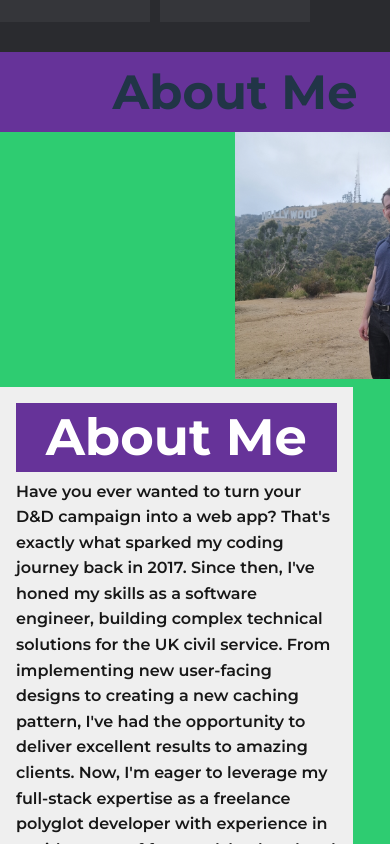
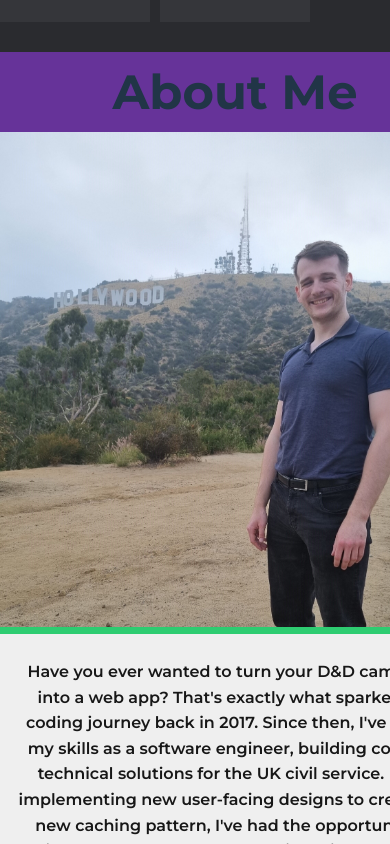
Before and after one commit to Christian-QA/Christian-QA.github.io, a React (Vite) app: page / in a window 390 px wide. Shown: the part 920-1764 px from the top of the page. Built offline with nearby package versions, Linux system fonts and the light colour scheme; the HTML template or start-up script is replaced by a standard one.

Commit message:
about draft layout

```diff
--- a/src/components/About.tsx
+++ b/src/components/About.tsx
@@ -22,7 +22,6 @@ const About: React.FC = () => {
                     </div>
                 </div>
                 <div className="text-container">
-                    <div className="about-me"><h1>{t('about.aboutMe')}</h1></div>
                     <div className="about-story">
                         <p>{t('about.paragraphOne')}</p>
                         <br></br>
--- a/src/lang/en.tsx
+++ b/src/lang/en.tsx
@@ -12,7 +12,6 @@ const Messages = {
                 "landing.tagline": "I create robust APIs and web components that empower businesses of all sizes.",
 
                 "about.header": "About Me",
-                "about.aboutMe": "About Me",
                 "about.paragraphOne": "Have you ever wanted to turn your D&D campaign into a web app? That's exactly what sparked my coding journey back in 2017. Since then, I've honed my skills as a software engineer, building complex technical solutions for the UK civil service. From implementing new user-facing designs to creating a new caching pattern, I've had the opportunity to deliver excellent results to amazing clients. Now, I'm eager to leverage my full-stack expertise as a freelance polyglot developer with experience in a wide range of frontend, backend and database technologies.",
                 "about.paragraphTwo": "Outside of code, I find balance through strength training, experimenting with new recipes in the kitchen, and creating pixel art. These passions fuel my creativity and problem-solving skills, which I bring to every project.",
 
--- a/src/styling/About.css
+++ b/src/styling/About.css
@@ -1,6 +1,7 @@
 .about-section {
     display: flex;
     align-items: center;
+    align-content: flex-end;
     max-width: 100%;
     max-height: 100%;
     background-color: #2ecc71;
@@ -8,22 +9,15 @@
 
 .image-container {
     flex: 0 0 50%;
-    max-width: 50%;
     max-height: 100%;
     height: auto;
     align-content: flex-end;
     text-align: right;
 }
 
-.image-placeholder { /* TODO - Delete later */
-    max-width: 40%;
-    padding-bottom: 100%; /* This maintains the aspect ratio of 3024 x 4032 */
-    height: auto;
-    max-height: 100%;
-}
-
 .portfolio-image {
-    max-width: 50%;
+    max-width: 100%;
+    width: 90%;
     height: auto;
     max-height: 100%;
 }
@@ -68,15 +62,25 @@
     padding-bottom: 2%;
 }
 
-/* Media queries for responsive layout */
-@media (max-width: 768px) {
+@media (max-width: 1075px) {
     .about-section {
         display: flex;
         flex-direction: column;
     }
 
     .image-container,
-    .text-container {
+    .text-container,
+    .portfolio-image {
+        width: 100%;
         max-width: 100%;
+        align-content: center;
+        text-align: center;
+        margin: 0;
     }
 }
+
+/* Media queries for responsive layout */
+@media (max-width: 768px) {
+
+
+}
```
Also changed, not shown: 1 other file (tests, documents, lock files or other folders).
